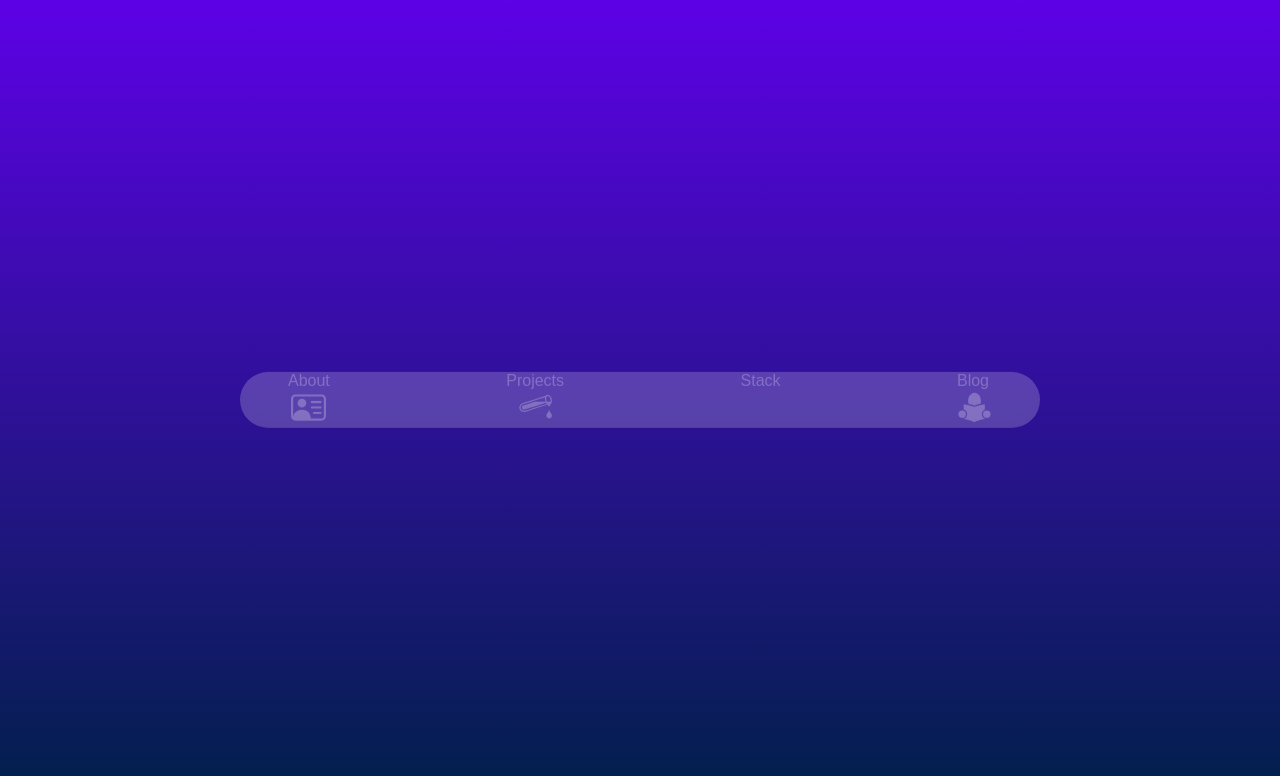
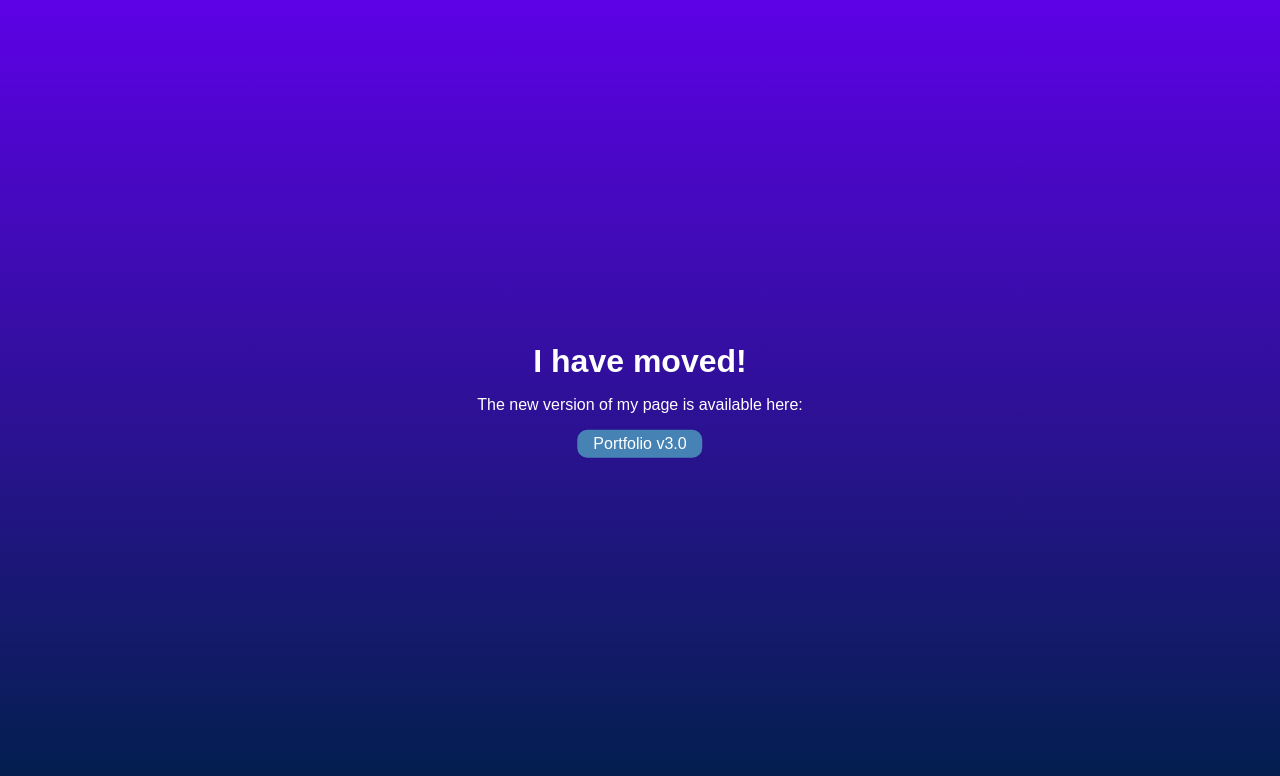
Before and after one commit to aljaz-ferenc/portfolio-af, a React (Vite) app: page / in a window 1280 px wide. Shown: the top 776 px of the page. Built offline with nearby package versions, Linux system fonts and the light colour scheme; some icons are missing; a web font is replaced by a local one.

Commit message:
show link to new page

```diff
--- a/src/App.jsx
+++ b/src/App.jsx
@@ -29,9 +29,15 @@ const router = createBrowserRouter([
 
 function App() {
   return (
-    <div className="app">
+    <div className="app" style={{height:'100%'}}>
       <div className="app__background"></div>
-      <RouterProvider router={router} />
+      {/*
+      <RouterProvider router={router} /> */}
+      <div style={{display:'flex', flexDirection:'column', gap:'1rem', alignItems:'center',  position:'absolute', top:'50%', left:'50%', transform:'translate(-50%, -50%)'}}>
+      <h1>I have moved!</h1>
+      <p>The new version of my page is available here:</p>
+      <a style={{color: 'white', textDecoration:'none', backgroundColor:'steelblue', padding:'0.3rem 1rem', borderRadius:'10px'}} href="https://portfolio-v3-nine-lac.vercel.app/">Portfolio v3.0</a>
+      </div>
     </div>
   );
 }
```
